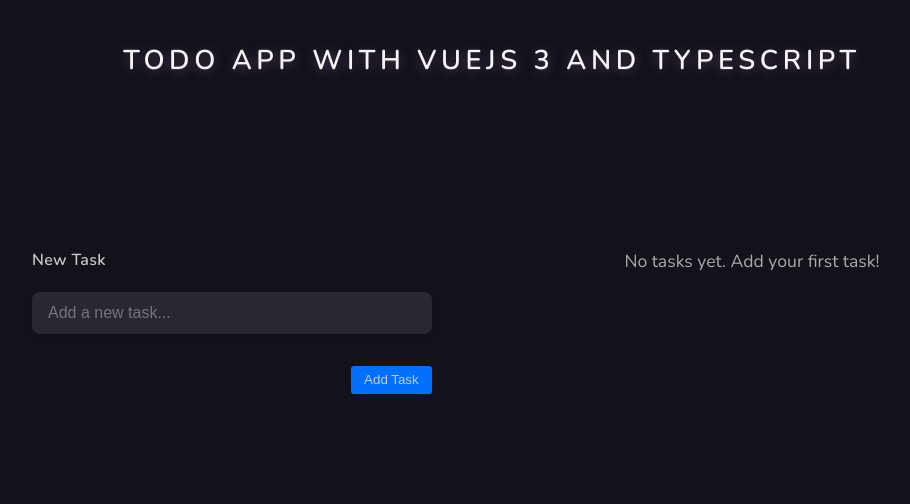
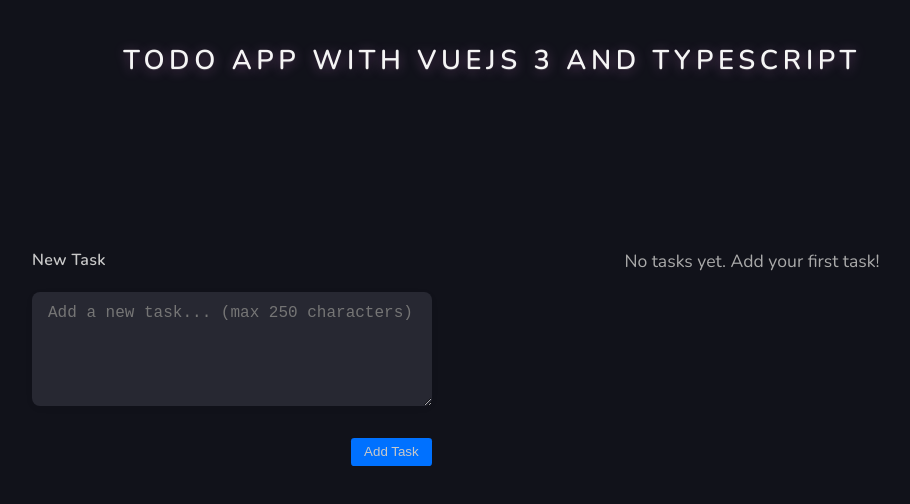
Before and after one commit to DiegoRoar/vue_todo, a Vue app: page / in a window 1280 px wide. Shown: the top 504 px of the page, without its empty margins (148-1058 px from the left). Built offline with nearby package versions, Linux system fonts and the light colour scheme.

Commit message:
change input text to text-area
Added limit of characters

```diff
--- a/src/components/TodoForm.vue
+++ b/src/components/TodoForm.vue
@@ -1,15 +1,17 @@
 <template>
   <form @submit.prevent="formSubmitted">
     <label for="newTask">New Task</label>
-    <input
+    <textarea
       v-model="newTask"
       name="newTask"
       id="newTask"
-      type="text"
-      placeholder="Add a new task..."
+      placeholder="Add a new task... (max 250 characters)"
+      :class="{ 'has-error': !!error }"
       :aria-invalid="!!error || undefined"
       @input="error = ''"
-    />
+      maxlength="250"
+      rows="5"
+    ></textarea>
     <div class="error-group">
       <small v-if="error" class="small-error">{{ error }}</small>
       <!-- <small v-else" class="small-ok">{{ }}</small> -->
@@ -65,6 +67,10 @@
 }
 
 input[type="text"] {
+  display: none;
+}
+
+textarea {
   width: 100%;
   padding: 0.75rem 1rem;
   border: none;
@@ -74,9 +80,12 @@
   font-size: 1rem;
   transition: box-shadow 0.2s, border 0.2s;
   box-shadow: 0 2px 8px rgba(0, 0, 0, 0.04);
+  resize: vertical;
+  min-height: 60px;
+  max-height: 200px;
 }
 
-input[type="text"]:focus {
+textarea:focus {
   outline: none;
   border: 2px solid var(--accent-color);
   box-shadow: 0 0 0 2px var(--accent-color) 33;
```
